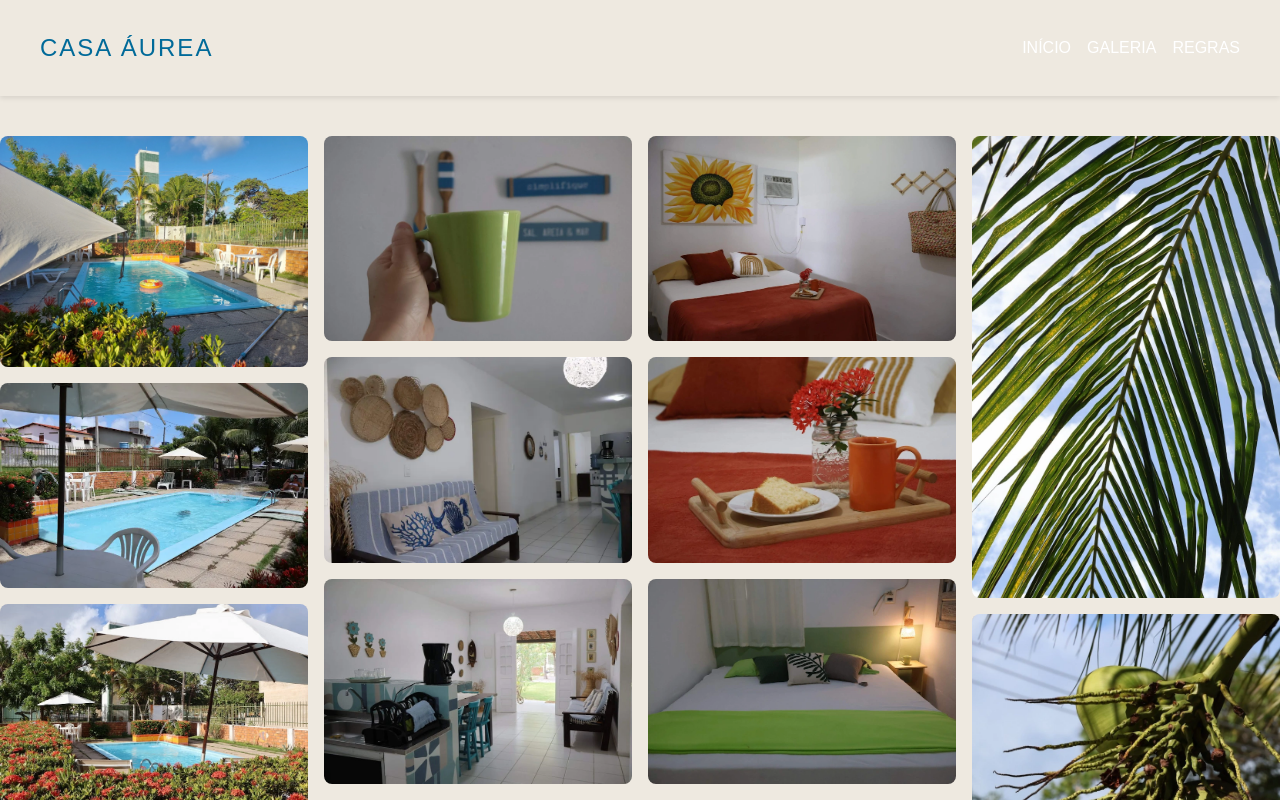
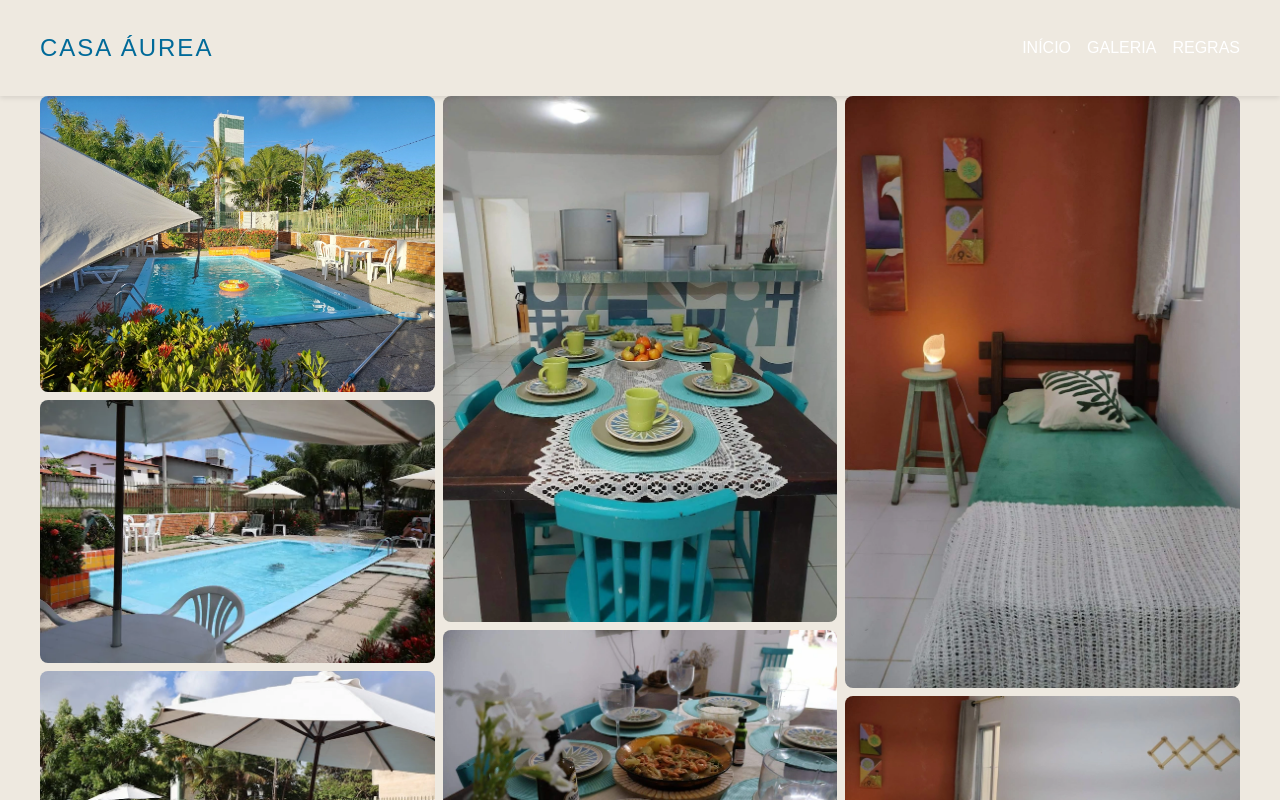
Before and after one commit to camillarussell/casa-aurea, a React (Create React App) app: page /galeria in a window 1280 px wide. Shown: the top 800 px of the page. Built offline with nearby package versions, Linux system fonts and the light colour scheme.

Commit message:
style(gallery): improve styling and adjust padding on GalleryPage

```diff
--- a/src/components/Gallery/Gallery.module.css
+++ b/src/components/Gallery/Gallery.module.css
@@ -1,14 +1,15 @@
 .container {
-  column-width: 200px;
-  column-gap: 1rem;
+  column-width: 150px;
+  column-gap: 0.5rem;
 }
 
 .item {
-  padding-bottom: 1rem;
+  padding-bottom: 0.5rem;
   width: 100%;
   break-inside: avoid;
   position: relative;
 }
+
 .item img {
   width: 100%;
   display: block;
@@ -23,6 +24,11 @@
 
 @media (min-width: 1400px) {
   .container {
+    column-gap: 1rem;
     column-width: 350px;
   }
+
+  .item {
+    padding-bottom: 1rem;
+  }
 }
--- a/src/components/Header/Header.module.css
+++ b/src/components/Header/Header.module.css
@@ -29,7 +29,7 @@ header.scrolled .list-item a {
   justify-content: space-between;
   align-items: center;
   margin: 0 auto;
-  padding: 0 2.5rem;
+  padding: 0 1.5rem;
 }
 
 .logo {
@@ -59,3 +59,9 @@ header.scrolled .list-item a {
   text-decoration: none;
   color: #fff;
 }
+
+@media (min-width: 1024px) {
+  .navigation {
+    padding: 0 2.5rem;
+  }
+}
--- a/src/pages/GalleryPage/GalleryPage.module.css
+++ b/src/pages/GalleryPage/GalleryPage.module.css
@@ -11,6 +11,12 @@
   width: 100%;
   max-width: 120rem;
   margin: 0 auto;
-  margin: 2.5rem;
+  padding: 0 1.5rem;
   overflow: hidden;
 }
+
+@media (min-width: 1024px) {
+  .maxContainer {
+    padding: 0 2.5rem;
+  }
+}
```
